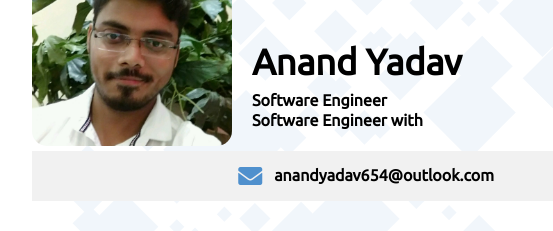
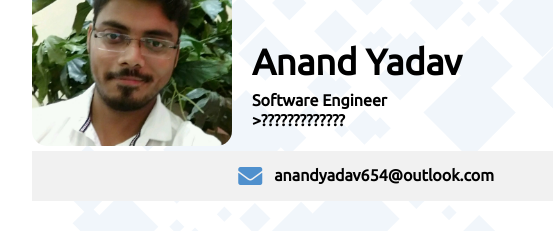
Before and after one commit to kiranbangale/anand290793.github.io, a plain HTML site: page index.html in a window 1280 px wide. Shown: the part 84-315 px from the top of the page, 0-553 px from the left. Drawn offline with Linux system fonts and the light colour scheme.

Commit message:
Update index.html

```diff
--- a/index.html
+++ b/index.html
@@ -217,7 +217,7 @@
             <div id="header-text">
                 <p class="name">Anand Yadav</p>
                 <p class="designation">Software Engineer</p>
-                <p class="role">Software Engineer with </p>
+                <p class="role">>?????????????</</p>
             </div>
         </header>
         <nav>
```
